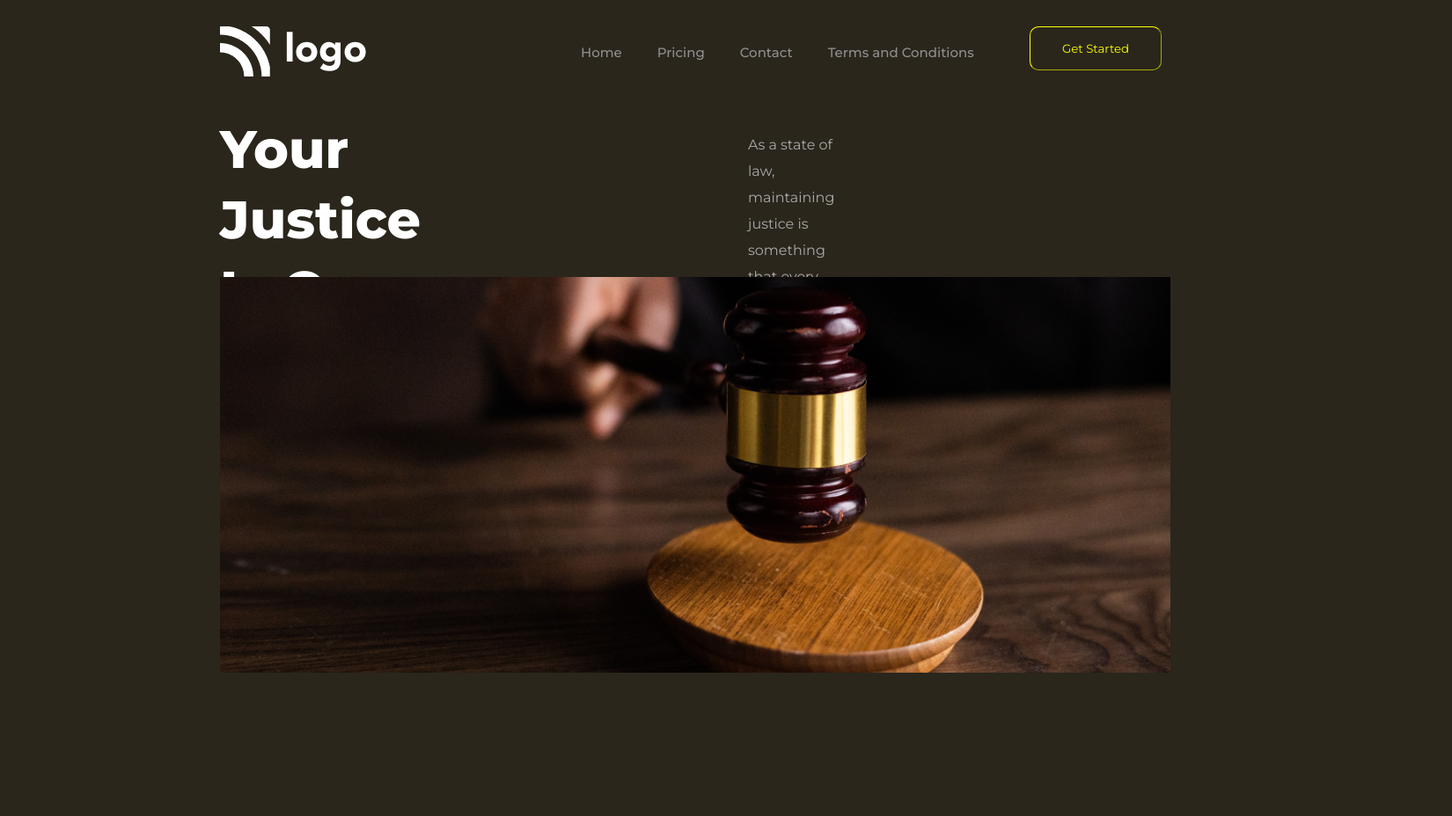
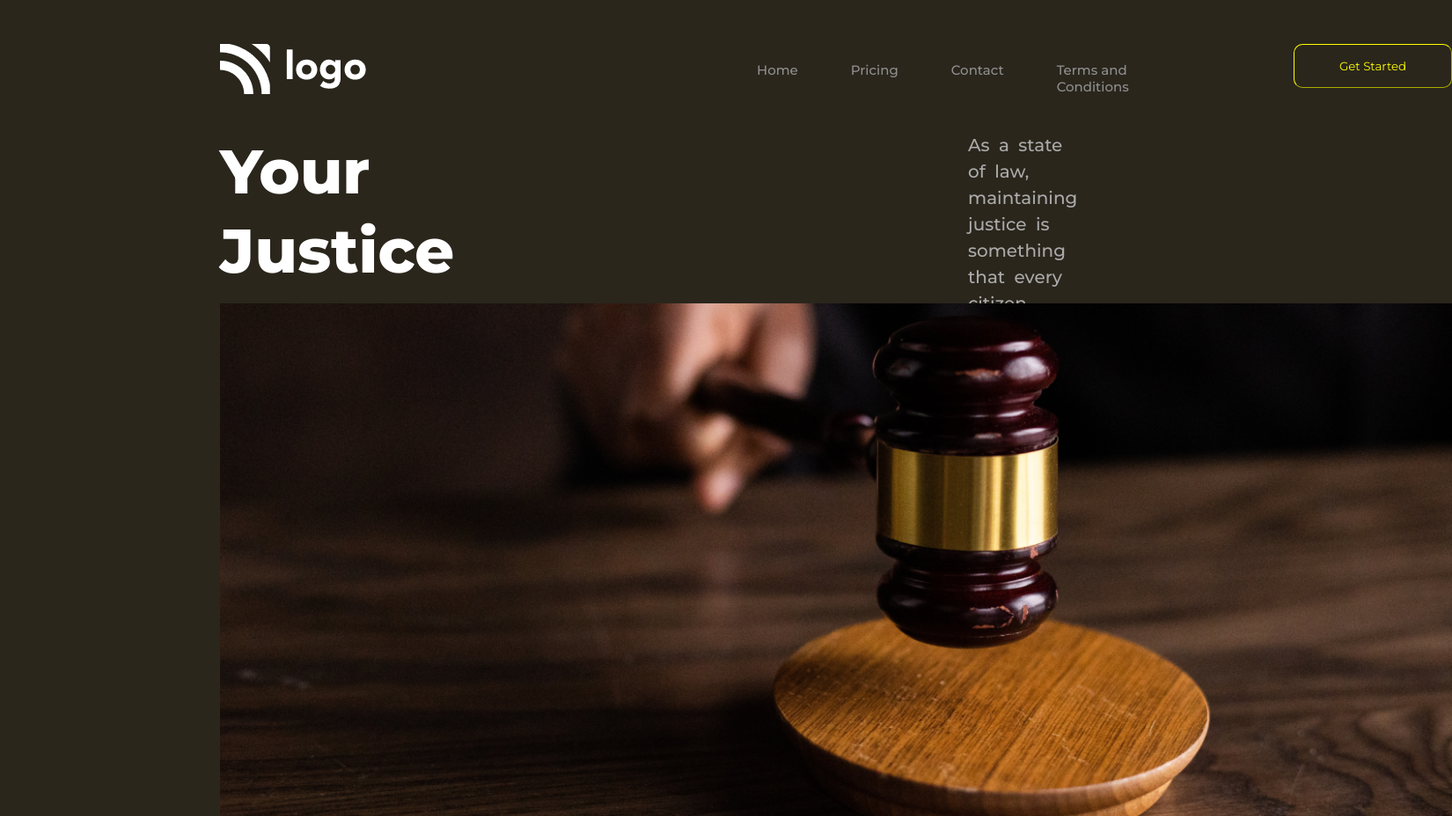
Before and after one commit to dahida/webdevelop, a plain HTML site: page HTML and CSS Projects/Project_06/index.html in a window 1280 px wide. Shown: the whole page at 88% size, 1650 px wide, since content can reach past the window. Before the commit the page ends 800 px from the top, so only its background shows below. Drawn offline with Linux system fonts and the light colour scheme.

Commit message:
modified in project_06

```diff
--- a/HTML and CSS Projects/Project_06/style.css
+++ b/HTML and CSS Projects/Project_06/style.css
@@ -6,23 +6,23 @@
 }
 .navbar-container img{
     position: absolute;
-
     width: auto;
-    margin-top: 30px;
+    margin-top: 50px;
     margin-left: 250px;
 }
 .grow-list{
     position: absolute;
     display: flex;
-    margin-left: 640px;
-    margin-top: 30px;
+    margin-left:800px;
+    margin-top: 70px;
 }
 .list{
     display: flex;
 }
 .list-item{
      display: flex;
-     padding: 20px;
+     margin-left: 60px;
+     padding: 0px;
      font-family: Montserrat;
      font-size: 15px;
      font-weight: 500;
@@ -30,10 +30,10 @@
 }
 .nav-button{
     position: absolute;
-    margin-left: 1170px;
-    margin-top: 30px;
+    margin-left: 1470px;
+    margin-top: 50px;
     height: 50px;
-    width: 150px;
+    width: 180px;
     border-radius: 10px;
     border-color: yellow;
     border-width: 1px;
@@ -43,28 +43,32 @@
 .heading-text{
     position: absolute;
     margin-left: 250px;
-    margin-right: 800px;
-    margin-top: 130px;
+    margin-right: 1000px;
+    margin-top: 150px;
     font-family: Montserrat;
     font-weight: 800;
-    font-size: 60px;
+    font-size: 70px;
     color: #ffffff;
-    line-height: 80px;
+    line-height: 90px;
+    word-spacing: 20px;
 }
 .description{
     position: fixed;
     margin-top: 150px;
-    margin-left: 850px;
-    margin-right: 380px;
+    margin-left: 1100px;
+    margin-right: 300px;
     font-family: Montserrat;
+    font-size: 20px;
+    font-weight: 500;
     text-align: left;
     color: #abaaaa;
     line-height: 30px;
+    word-spacing: 5px;
 }
 .banner-container img{
     position: absolute;
-    height: 450px;
-    margin-top: 315px;
+    width: 1400px;
+    margin-top: 345px;
     margin-left: 250px;
 
 }
```
Also changed, not shown: 1 other file.
